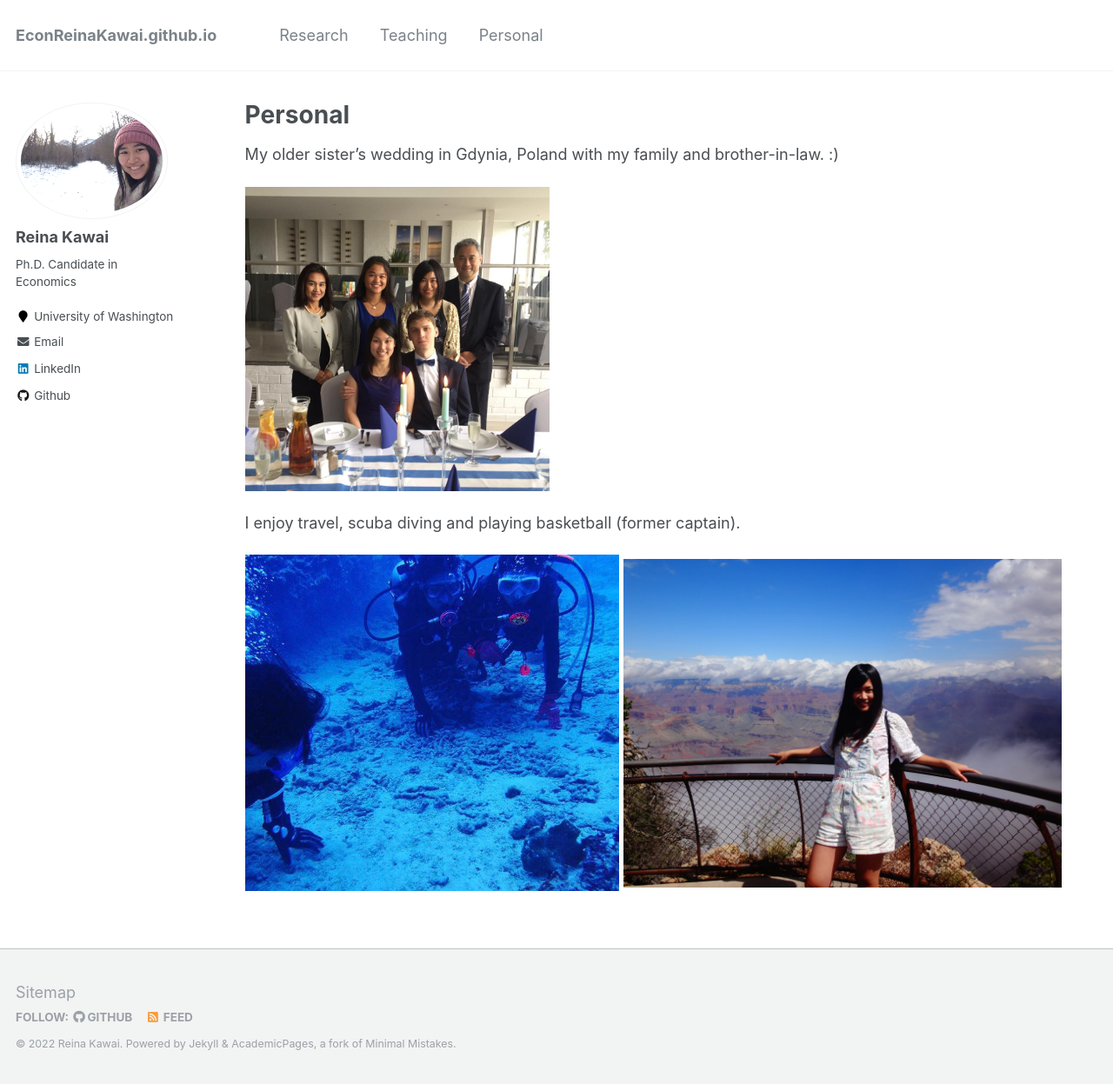
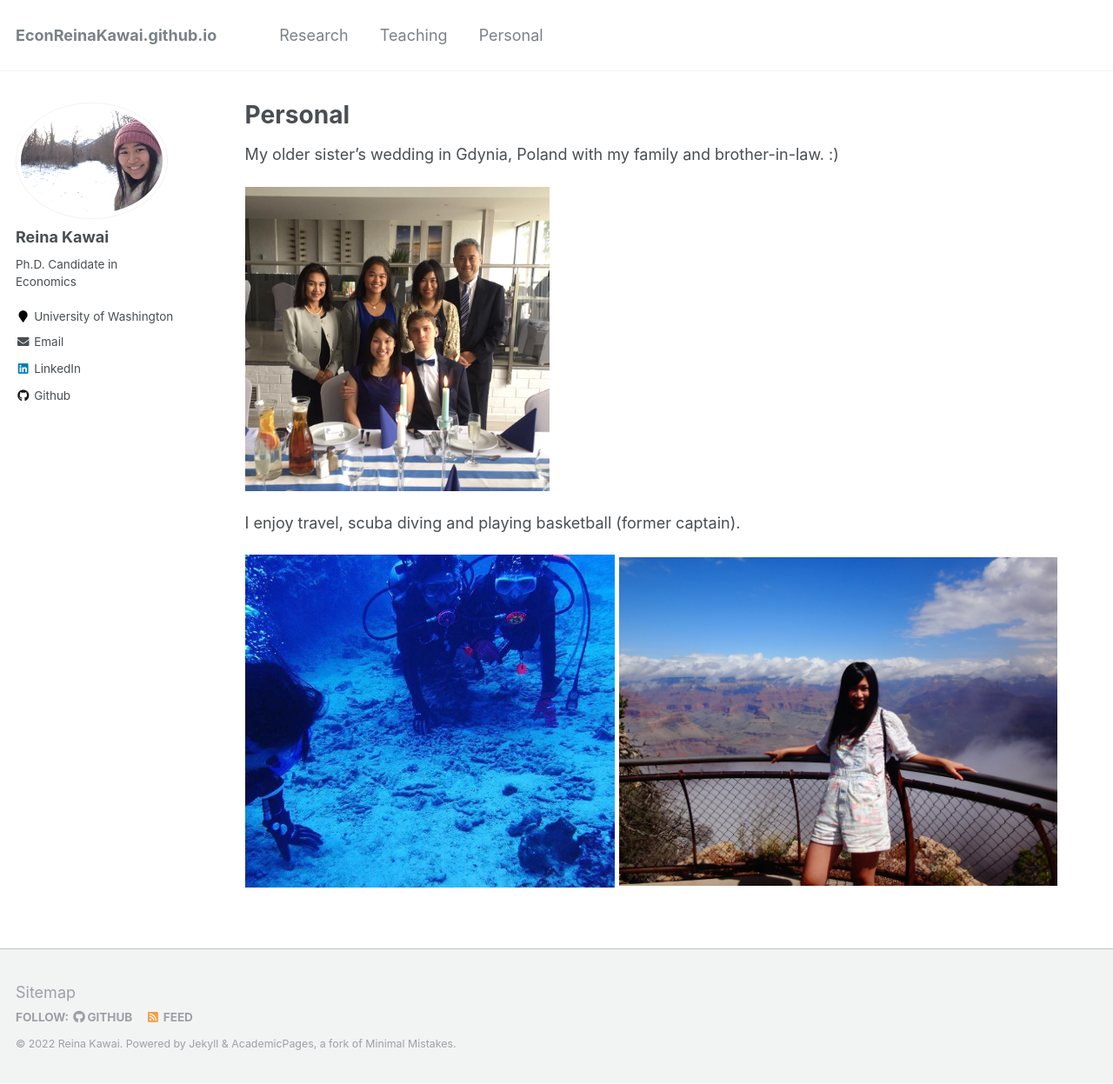
Before and after one commit to Reina-Kawai/Reina-Kawai.github.io, a Jekyll site: the page built from _pages/personal.md, in a window 1280 px wide and 1247 px high. Shown: the whole window at 87% size. Built offline with Jekyll 4.4.1, drawn with Linux system fonts in a browser that asks for light colours.

Commit message:
Update personal.md

```diff
--- a/_pages/personal.md
+++ b/_pages/personal.md
@@ -14,6 +14,6 @@ My older sister's wedding in Gdynia, Poland with my family and brother-in-law. :
 I enjoy travel, scuba diving and playing basketball (former captain).
 
 <p float="left">
-<img src="https://Reina-Kawai.github.io/images/fam-scuba-diving.jpg" width="430" />
+<img src="https://Reina-Kawai.github.io/images/fam-scuba-diving.jpg" width="425" />
 <img src="https://Reina-Kawai.github.io/images/personal_grand_canyon.jpg" width="504" />
 </p>
```
